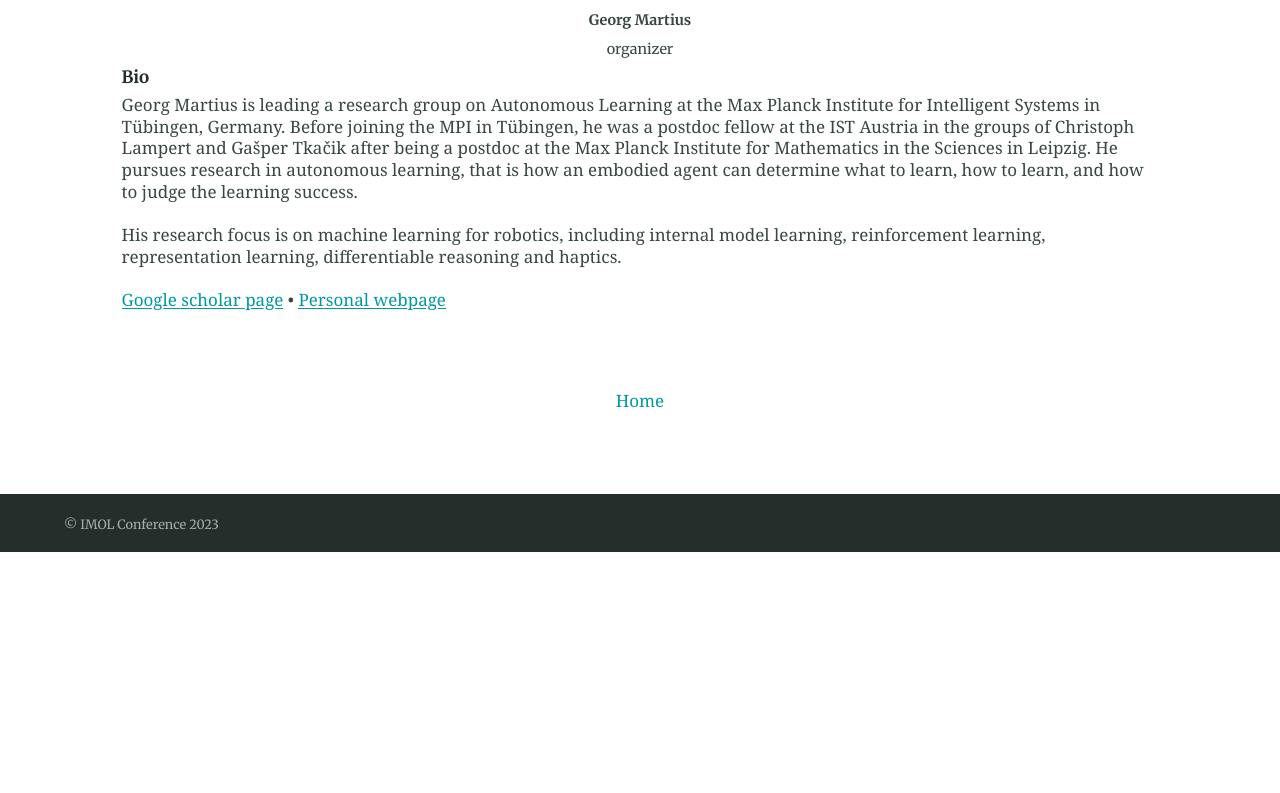
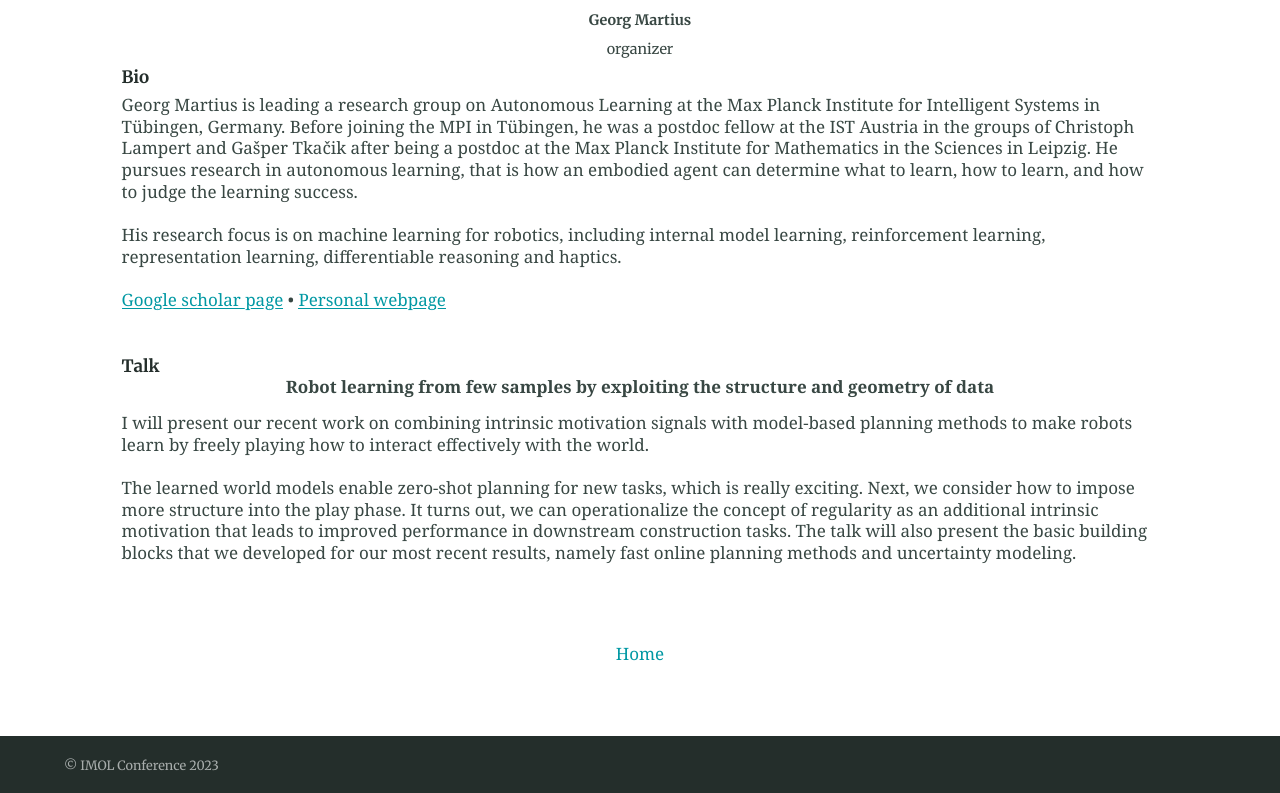
Before and after one commit to imolconf2023/imolconf2023.github.io, a Jekyll site: the page built from people/georg_martius.md, in a window 1280 px wide, cut to the strip 348-1141 px from the top of the page. Built offline with Jekyll 4.4.1, drawn with Linux system fonts in a browser that asks for light colours; before the commit the page ends 900 px from its top, so only the background shows below that.

Commit message:
updating talk desc

```diff
--- a/people/georg_martius.md
+++ b/people/georg_martius.md
@@ -30,6 +30,27 @@ His research focus is on machine learning for robotics, including internal model
 <br>
 <a href="https://scholar.google.com/citations?user=b-JF-UIAAAAJ&hl=fr&oi=ao">Google scholar page</a> &bull; <a href="https://is.mpg.de/person/gmartius">Personal webpage</a>
 
+
+<br>
+<br>
+
+
+###### Talk
+
+
+<div align="center">
+	<b>Robot learning from few samples by exploiting the structure and geometry of data</b>
+</div>
+
+I will present our recent work on combining intrinsic motivation signals with model-based planning methods to make robots learn by freely playing how to interact effectively with the world.
+<br>
+<br>
+The learned world models enable zero-shot planning for new tasks, which is really exciting. Next, we consider how to impose more structure into the play phase. It turns out, we can operationalize the concept of regularity as an additional intrinsic motivation that leads to improved performance in downstream construction tasks.
+The talk will also present the basic building blocks that we developed for our most recent results, namely fast online planning methods and uncertainty modeling.
+
+
+
+
 <br>
 <br>
 <br>
```
Also changed, not shown: 3 other files.
